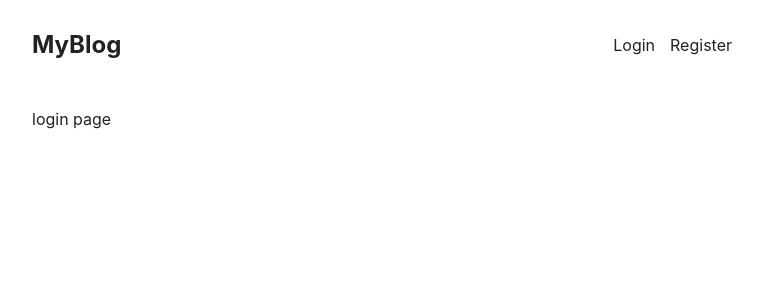
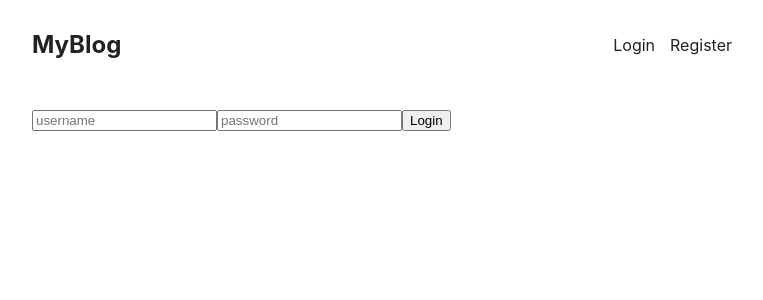
Before and after one commit to Muideen27/mern_blog, a React (Create React App) app in the folder client/: page /login in a window 1280 px wide. Shown: the top 300 px of the page, without its empty margins (258-1021 px from the left). Built offline with nearby package versions, Linux system fonts and the light colour scheme.

Commit message:
Creating a Loginin page form

```diff
--- a/client/src/App.js
+++ b/client/src/App.js
@@ -11,7 +11,7 @@
     <Routes>
       <Route path='/' element= {<Layout />}>
         <Route index element={<IndexPage />} />
-        <Route path={'/login'} element={<LoginPage/>} />
+        <Route path='/login' element={<LoginPage/>} />
       </Route>
     </Routes>
   );
--- a/client/src/pages/LoginPage.js
+++ b/client/src/pages/LoginPage.js
@@ -1,5 +1,11 @@
 export default function LoginPage() {
     return(
-        <div>login page</div>
+        <div>
+            <form action="">
+                <input type="text" placeholder="username"/>
+                <input type="password" placeholder="password"/>
+                <button>Login</button>
+            </form>
+        </div>
     );
 }
```
